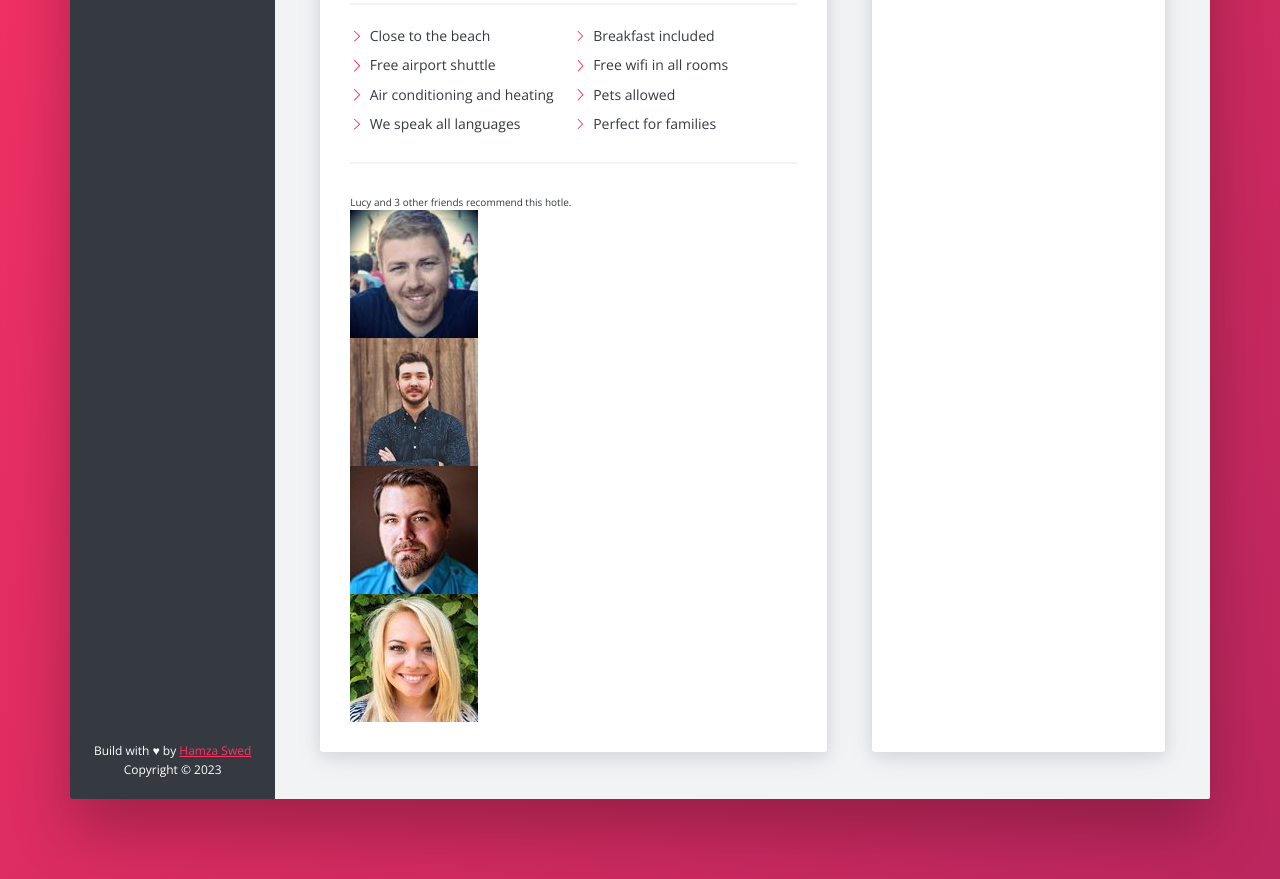
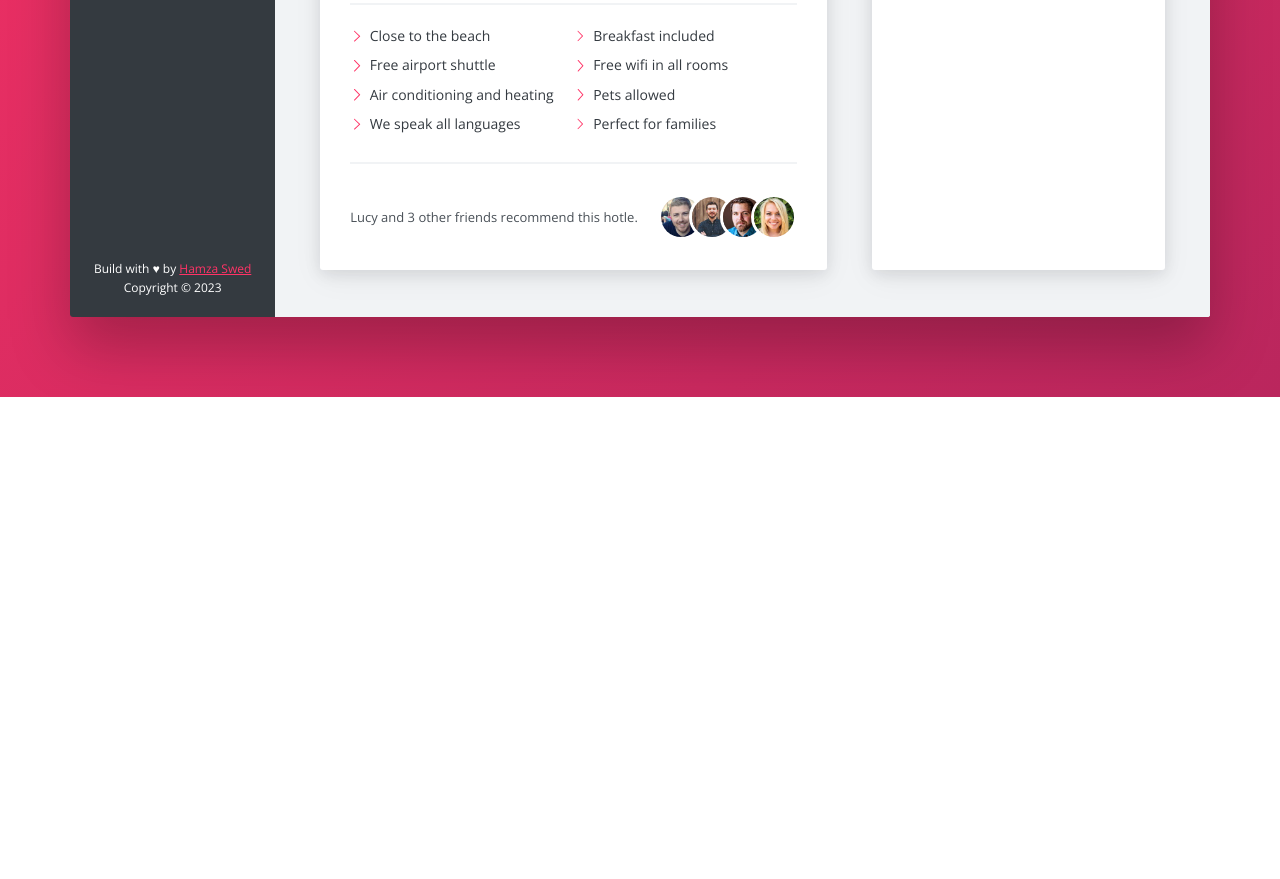
Before and after one commit to hamzaswed/trillo-template, a website built with Vite: page index.html in a window 1280 px wide. Shown: the part 818-1697 px from the top of the page. After the commit the page ends 1215 px from the top, so only its background shows below. Built offline with nearby package versions, Linux system fonts and the light colour scheme.

Commit message:
finishing description section

```diff
--- a/sass/_components.scss
+++ b/sass/_components.scss
@@ -771,4 +771,29 @@
 /////////////////////////////
 // RECOMMEND LIST
 .recommend {
+  display: flex;
+  justify-content: space-between;
+  align-items: center;
+
+  &__text {
+    font-size: 1.3rem;
+    color: var(--color-gray-7);
+  }
+
+  &__friend-list {
+    display: flex;
+  }
+
+  &__friend-list-item {
+    box-sizing: content-box;
+    width: 4rem;
+    height: 4rem;
+    border-radius: 100%;
+    overflow: hidden;
+    border: 3px solid var(--color-white);
+
+    &:not(:last-child) {
+      margin-right: -1.5rem;
+    }
+  }
 }
```
